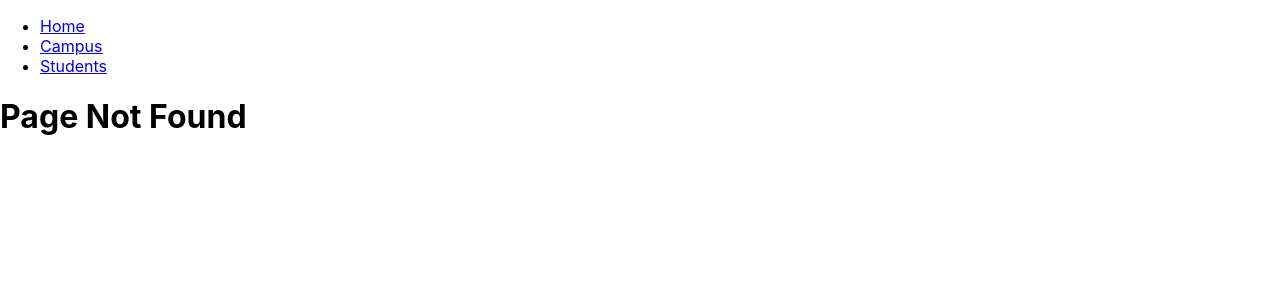
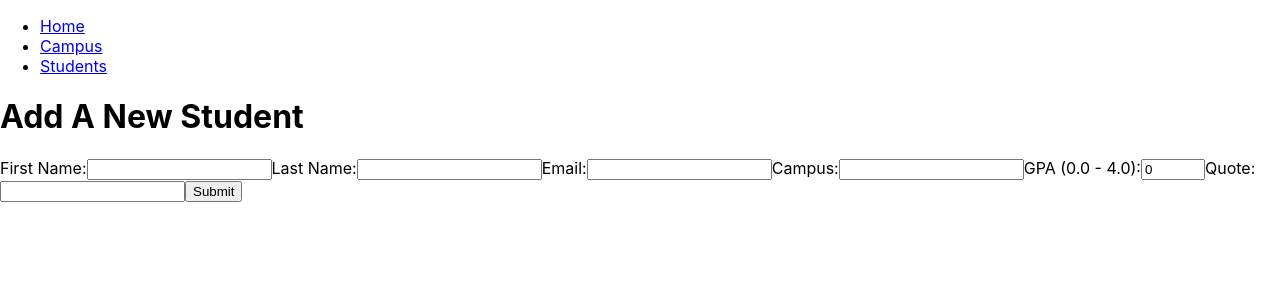
Before and after one commit to anyichen212/fullstack_crud_frontend, a React (Create React App) app: page /addstudent in a window 1280 px wide. Before the commit this address had no page. Shown: the top 300 px of the page. Built offline with nearby package versions, Linux system fonts and the light colour scheme.

Commit message:
add a add student button, working(send accurate data in console)  but not connect to POST in database yet

```diff
--- a/src/App.js
+++ b/src/App.js
@@ -12,6 +12,7 @@ import Campus from './pages/Campus';
 import AddCampus from './pages/AddCampus';
 import Error from './pages/Error';
 import EditCampus from './pages/EditCampus';
+import AddStudent from './pages/AddStudent';
 
 function App() {
 
@@ -43,6 +44,7 @@ function App() {
         <Route path="/students" element={<AllStudents />} />
         <Route path="/campus/:campusid" element={<Campus />}/>
         <Route path="/addcampus" element={<AddCampus />} />
+        <Route path="/addstudent" element={<AddStudent />} />
         <Route path="/campus/:campusid/edit" element={<EditCampus />} />
         <Route path="/students/:studentid" element={<Student />}/>
         <Route path="*" element={<Error />} />
--- /dev/null
+++ b/src/components/StudentCard.jsx
@@ -0,0 +1,11 @@
+import React from 'react'
+
+function StudentCard(props) {
+    const student = props.student;
+
+  return (
+    <div>Name: {student.firstName} {student.lastName}</div>
+  )
+};
+
+export default StudentCard
--- /dev/null
+++ b/src/pages/AddStudent.jsx
@@ -0,0 +1,66 @@
+import React, { useState } from 'react'
+
+function AddStudent() {
+    const [state, setState] = useState({
+        firstName: "",
+        lastName: "",
+        quote: "",
+        email: "",
+        gpa: 0.0,
+        campus: "",
+        image: null,
+    });
+
+    //update change when any field is change
+    const handleChange = (e) => {
+        const value = e.target.value;
+        if(e.target.name === "quote" && value === "")
+            value=null;
+
+        setState({
+            ...state,
+            [e.target.name]: value,
+        });
+    };
+
+    //when submit is click
+    const handleSubmit = (e) => {
+        console.log("Submitting...", state);
+        e.preventDefault();
+    };
+
+  return (
+    <div>
+        <h1>Add A New Student</h1>
+        <form onSubmit={handleSubmit}>
+            <label>
+                First Name:
+                <input name="firstName" type='text' value={state.firstName} onChange={handleChange} />
+            </label>
+            <label>
+                Last Name:
+                <input name="lastName" type='text' value={state.lastName} onChange={handleChange} />
+            </label>
+            <label>
+                Email:
+                <input name="email" type='email' value={state.email} onChange={handleChange} />
+            </label>
+            <label>
+                Campus:
+                <input name="campus" type='text' value={state.campus} onChange={handleChange} />
+            </label>
+            <label>
+                GPA (0.0 - 4.0):
+                <input name="gpa" type='number' value={state.gpa} onChange={handleChange} min="0.0" max="4.0" step="0.1" />
+            </label>
+            <label>
+                Quote:
+                <input name="quote" type='text' value={state.quote} onChange={handleChange} />
+            </label>
+            <input type='submit' value='Submit' />
+        </form>
+    </div>
+  )
+}
+
+export default AddStudent
--- a/src/pages/AllStudents.jsx
+++ b/src/pages/AllStudents.jsx
@@ -1,10 +1,13 @@
 import React, { useEffect } from 'react';
 import { useDispatch, useSelector } from 'react-redux';
 import { fetchAllStudentThunk } from '../redux/students/studentActions';
+import StudentCard from '../components/StudentCard';
+import { useNavigate } from 'react-router-dom';
 
 function AllStudents() {
   const allStudent = useSelector((state) => state.allStudent.allStudent);
   const dispatch = useDispatch();
+  const navigate = useNavigate();
 
   useEffect(() => {
     const fetchAllStudent = () => {
@@ -15,8 +18,28 @@ function AllStudents() {
     console.log("All Student:", allStudent);
   }, []);
 
+  //add new student button, navigate to addStudent page
+  const addStudent = () => {
+    navigate("/addStudent");
+  }
+
+  //loading if allStudent list is null
+  if(!allStudent){
+    return (
+      <h2>LOADING...</h2>
+    )
+  }
+
   return (
-    <div>AllStudents</div>
+    <div>
+      <h1> All Students </h1>
+      <div>
+        <div><button onClick={addStudent}>ADD New Student</button></div>
+        {allStudent.map((item) => {
+          return <StudentCard key={item.id} student={item}/>
+        })}
+      </div>
+    </div>
   )
 }
 
--- a/src/redux/students/studentActions.js
+++ b/src/redux/students/studentActions.js
@@ -24,3 +24,26 @@ export const fetchAllStudentThunk = () => {
         }
     }
 };
+
+//create a new student
+export const createNewStudent = () => {
+
+    return {
+            type: StudentType.CREATE_NEW_STUDENT,
+    };
+
+};
+
+export const createNewStudentThunk = (formData) => {
+    console.log("CreateNewStudentThunk");
+
+    return async(dispatch) => {
+        try {
+            const newStudent = await axios.post("http://localhost:8080/api/student", formData);
+            dispatch(newStudent());
+        } catch (error) {
+            console.log("CreateNewStudentThunk error :", error);
+        }
+    }
+
+};
--- a/src/redux/students/studentType.js
+++ b/src/redux/students/studentType.js
@@ -1,5 +1,7 @@
 const StudentType = {
     FETCH_ALL_STUDENTS : "FETCH_ALL_STUDENTS",
+    CREATE_NEW_STUDENT : "CREATE_NEW_STUDENT",
+    DELETE_STUDENT : "DELETE_STUDENT",
 }
 
 export default StudentType;
```
